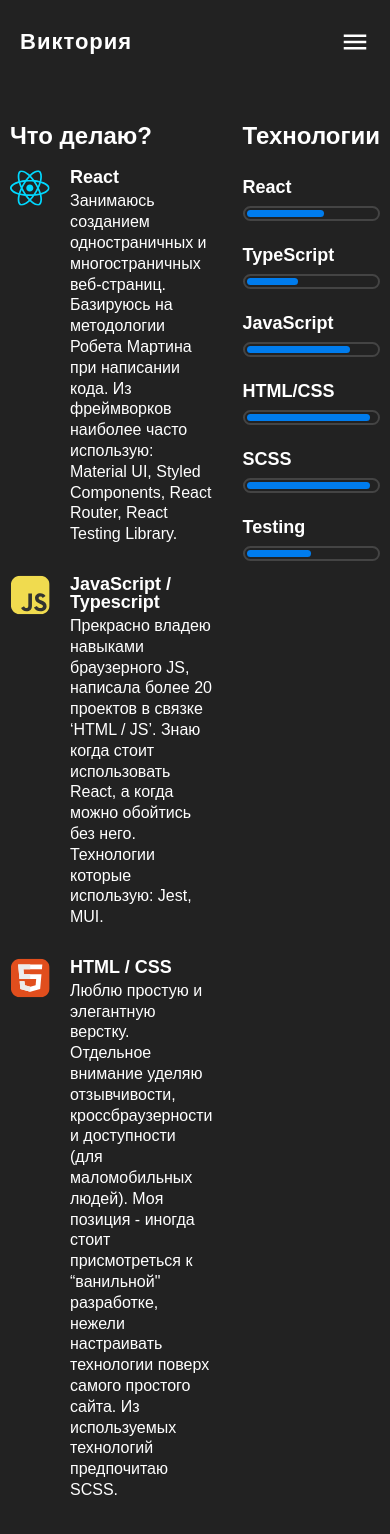
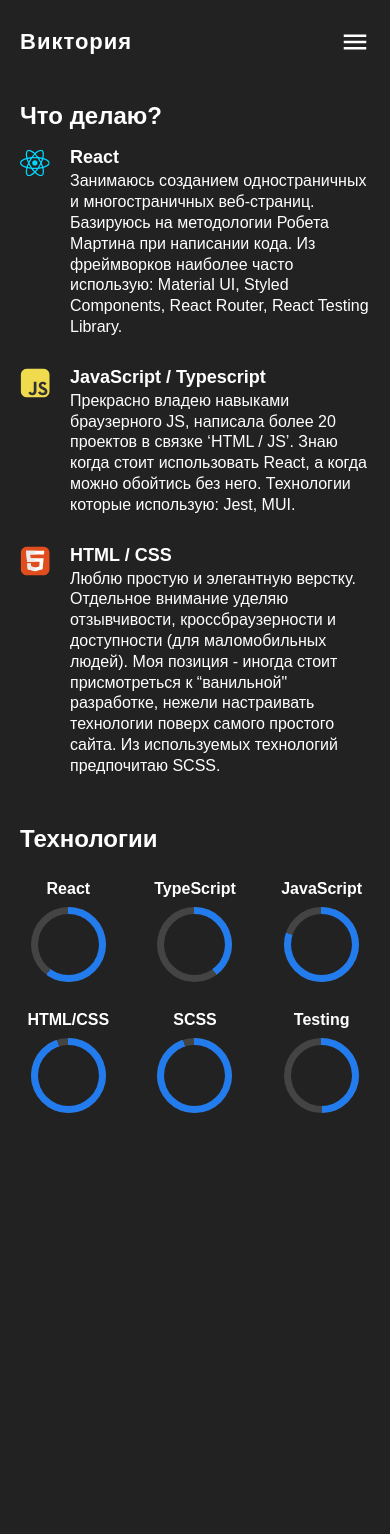
Before and after one commit to huhhell/portfolio, a React (Vite) app: page /skills in a window 390 px wide. Shown: the top 1534 px of the page. After the commit the page ends 1133 px from the top, so only its background shows below. Built offline with nearby package versions, Linux system fonts and the light colour scheme.

Commit message:
create mobile version of Languages component and add responsibility to component

```diff
--- a/src/assets/Pages/Skills/Skills.tsx
+++ b/src/assets/Pages/Skills/Skills.tsx
@@ -19,11 +19,14 @@
     gap: 5vw;
     padding: 40px;
 
-    @media (max-width: 1000px) {
-        //flex-direction: column;
-        //gap: 50px;
-        //justify-content: start;
-        gap: 30px;
+    @media (max-width: 900px) {
+        flex-direction: column;
+        gap: 50px;
+        justify-content: start;
+    }
+
+    @media(max-width: 645px) {
+        padding: 20px;
     }
 
     @media (max-width: 645px) {
--- a/src/assets/components/Skills/Capabilities.tsx
+++ b/src/assets/components/Skills/Capabilities.tsx
@@ -79,6 +79,11 @@
 const CapabilitiesIcon = styled.img`
     width: 40px;
     height: 40px;
+
+    @media(max-width: 645px) {
+        width: 30px;
+        height: 30px;
+    }
 `
 
 const CapabilitiesInfo = styled.div``
--- a/src/assets/components/Skills/Languages .tsx
+++ b/src/assets/components/Skills/Languages .tsx
@@ -1,8 +1,14 @@
 import styled from "styled-components";
+import LanguagesMobile from "./LanguagesMobile.tsx";
 
+export interface Language {
+    name: string,
+    progress: string,
+    id: number
+}
 
 export default function Languages() {
-    const languages = [
+    const languages: Language[] = [
         {name: 'React', progress: '60%', id: 0},
         {name: 'TypeScript', progress: '40%', id: 1},
         {name: 'JavaScript', progress: '80%', id: 2},
@@ -11,7 +17,8 @@
         {name: 'Testing', progress: '50%', id: 5},
     ]
 
-    return <SkillsBlock>
+    return <>
+        <SkillsBlock>
         <SectionTitle>Технологии</SectionTitle>
         <SkillsList>
             {languages.map(i => <SkillsItem key={i.id}>
@@ -20,18 +27,20 @@
                     <SkillsItemProgress $progress={i.progress}></SkillsItemProgress>
                 </SkillsItemProgressCnt>
             </SkillsItem>)}
-            <SkillsItem>
-                <SkillsItemName></SkillsItemName>
-            </SkillsItem>
+            {/*<SkillsItem>*/}
+            {/*    <SkillsItemName></SkillsItemName>*/}
+            {/*</SkillsItem>*/}
         </SkillsList>
     </SkillsBlock>
+        <LanguagesMobile languages={languages} />
+        </>
 }
 
 const SkillsBlock = styled.div`
     flex: 0 1 40%;
 
-    @media (max-width: 1000px) {
-
+    @media (max-width: 900px) {
+        display: none;
     }
 `
 
--- /dev/null
+++ b/src/assets/components/Skills/LanguagesMobile.tsx
@@ -0,0 +1,108 @@
+import {Language} from "./Languages .tsx";
+import styled from "styled-components";
+
+interface Props {
+    languages: Language[],
+}
+
+export default function LanguagesMobile({languages}: Props) {
+
+    return <Container>
+        <Title>Технологии</Title>
+        <List>
+            {languages.map(i => <ListItem key={i.id}>
+                <ItemTitle>{i.name}</ItemTitle>
+                <ProgressCnt>
+                    <ProgressColor $progress={i.progress}>
+                        <ProgressMask></ProgressMask>
+                    </ProgressColor>
+                </ProgressCnt>
+            </ListItem>)}
+        </List>
+    </Container>
+}
+
+const Container = styled.div`
+    width: 100%;
+
+    @media (min-width: 900px) {
+        display: none;
+    }
+`
+
+const Title = styled.h4`
+    font-size: 28px;
+    font-weight: 700;
+    margin-bottom: 40px;
+
+    @media (max-width: 645px) {
+        font-size: 24px;
+        margin-bottom: 30px;
+    }
+`
+
+const List = styled.ul`
+    //display: flex;
+    //align-items: center;
+    //justify-content: space-between;
+    gap: 20px;
+
+    display: grid;
+    grid-template: 1fr / repeat(6, 1fr);
+    align-items: center;
+
+    @media(max-width: 800px) {
+        grid-template: repeat(2, 1fr) / repeat(3, 1fr);
+        gap: 30px;
+    }
+`
+
+const ListItem = styled.li`
+    flex: 0 0 15%;
+    display: flex;
+    flex-direction: column;
+    align-items: center;
+`
+
+const ItemTitle = styled.h6`
+    font-size: 20px;
+    font-weight: 700;
+    margin-bottom: 10px;
+
+    @media (max-width: 645px) {
+        font-size: 16px;
+    }
+`
+
+const ProgressCnt = styled.div`
+    width: 100px;
+    position: relative;
+    background: #444444;
+    border-radius: 50%;
+    aspect-ratio: 1/1;
+
+    @media(max-width: 645px) {
+        width: 75px;
+    }
+`
+
+const ProgressColor = styled.div<{$progress?: string}>`
+    width: 100%;
+    height: 100%;
+    border-radius: 50%;
+    --value: 70%;
+    background: conic-gradient(#237CED ${props => props.$progress}, transparent 0);
+    //transform: rotate(270deg);
+    padding: 10px;
+
+    @media(max-width: 645px) {
+        padding: 7px;
+    }
+`
+
+const ProgressMask = styled.div `
+    width: 100%;
+    height: 100%;
+    background-color: #222222;
+    border-radius: 50%;
+`
```
